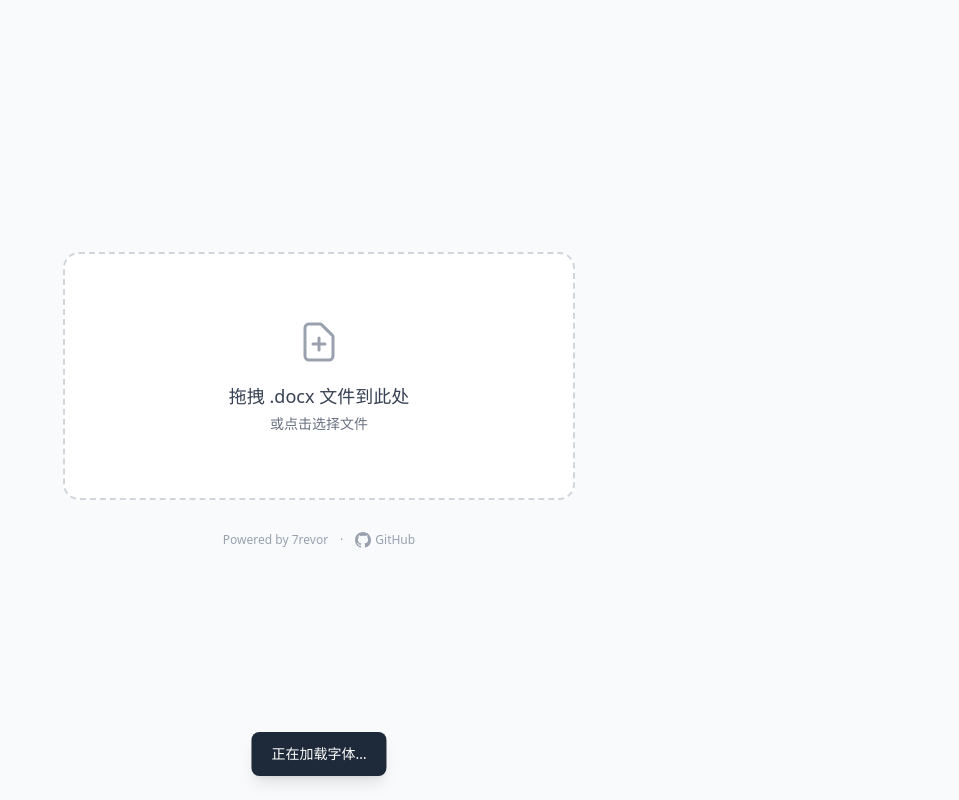
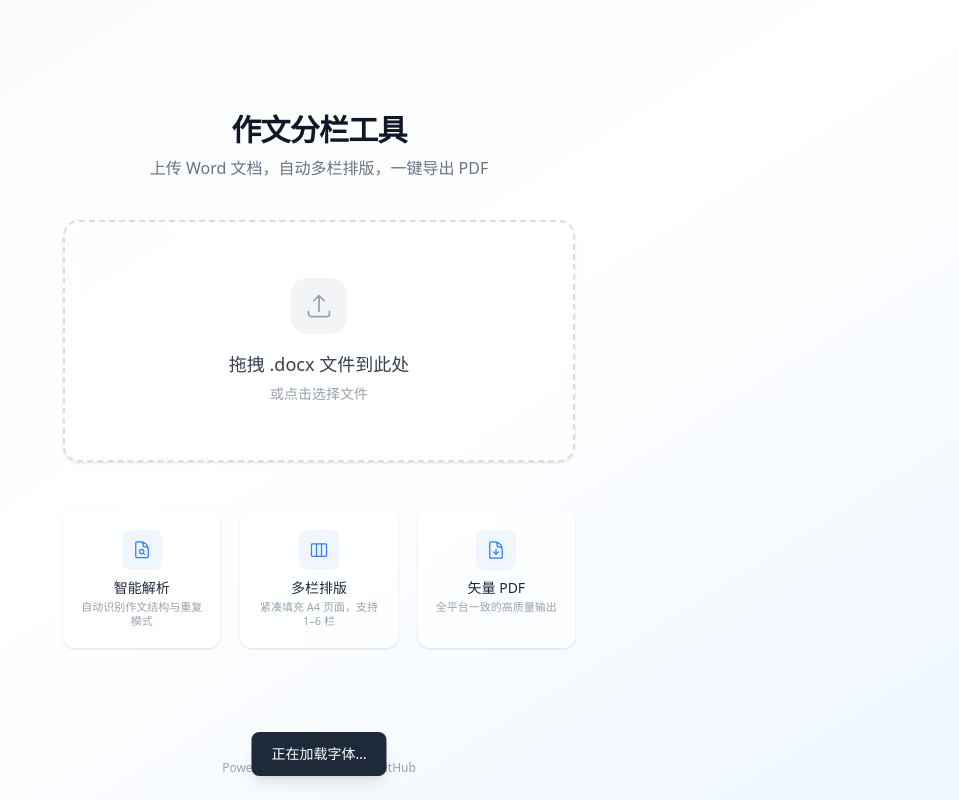
Before and after one commit to 7revor/essay-columns, a React (Vite) app: page / in a window 1280 px wide. Shown: the whole page, without its empty margins (321-1280 px from the left). Built offline with nearby package versions, Linux system fonts and the light colour scheme; no server answers.

Commit message:
feat: doc and style

```diff
--- a/src/components/FileUpload.tsx
+++ b/src/components/FileUpload.tsx
@@ -45,7 +45,7 @@ export default function FileUpload({ onUpload, compact, fileName }: Props) {
           onClick={() => inputRef.current?.click()}
           className="w-full rounded-lg border border-gray-300 bg-white px-3 py-2 text-sm text-gray-700 hover:bg-gray-50"
         >
-          {fileName ? `📄 ${fileName}` : "重新上传文件"}
+          {fileName ? `\u{1F4C4} ${fileName}` : "\u91CD\u65B0\u4E0A\u4F20\u6587\u4EF6"}
         </button>
         <input
           ref={inputRef}
@@ -58,41 +58,48 @@ export default function FileUpload({ onUpload, compact, fileName }: Props) {
     );
   }
 
+  const features = [
+    { icon: FileIcon, title: "\u667A\u80FD\u89E3\u6790", desc: "\u81EA\u52A8\u8BC6\u522B\u4F5C\u6587\u7ED3\u6784\u4E0E\u91CD\u590D\u6A21\u5F0F" },
+    { icon: ColumnsIcon, title: "\u591A\u680F\u6392\u7248", desc: "\u7D27\u51D1\u586B\u5145 A4 \u9875\u9762\uFF0C\u652F\u6301 1\u20136 \u680F" },
+    { icon: PdfIcon, title: "\u77E2\u91CF PDF", desc: "\u5168\u5E73\u53F0\u4E00\u81F4\u7684\u9AD8\u8D28\u91CF\u8F93\u51FA" },
+  ];
+
   return (
-    <div className="flex min-h-screen flex-col items-center justify-center bg-gray-50 p-4 sm:p-8">
+    <div className="flex min-h-screen flex-col bg-gradient-to-br from-slate-50 via-white to-blue-50">
+      <div className="flex flex-1 flex-col items-center justify-center px-4 py-12 sm:px-8">
+        <div className="mb-8 text-center sm:mb-10">
+          <h1 className="text-2xl font-bold tracking-tight text-gray-900 sm:text-3xl">
+            {"\u4F5C\u6587\u5206\u680F\u5DE5\u5177"}
+          </h1>
+          <p className="mt-2 text-sm text-gray-500 sm:text-base">
+            {"\u4E0A\u4F20 Word \u6587\u6863\uFF0C\u81EA\u52A8\u591A\u680F\u6392\u7248\uFF0C\u4E00\u952E\u5BFC\u51FA PDF"}
+          </p>
+        </div>
+
         <div
-        onDragOver={(e) => {
-          e.preventDefault();
-          setDragging(true);
-        }}
+          onDragOver={(e) => { e.preventDefault(); setDragging(true); }}
           onDragLeave={() => setDragging(false)}
           onDrop={onDrop}
           onClick={() => inputRef.current?.click()}
-        className={`flex w-full max-w-lg cursor-pointer flex-col items-center gap-4 rounded-2xl border-2 border-dashed p-8 sm:p-16 transition-colors ${
+          className={`group relative w-full max-w-lg cursor-pointer rounded-2xl border-2 border-dashed p-10 text-center transition-all duration-200 sm:p-14 ${
             dragging
-            ? "border-blue-500 bg-blue-50"
-            : "border-gray-300 bg-white hover:border-blue-400 hover:bg-gray-50"
+              ? "scale-[1.02] border-blue-500 bg-blue-50/80 shadow-lg shadow-blue-100"
+              : "border-gray-300/80 bg-white/60 shadow-sm backdrop-blur hover:border-blue-400 hover:bg-white hover:shadow-md"
           }`}
         >
-        <svg
-          className="h-12 w-12 text-gray-400"
-          fill="none"
-          viewBox="0 0 24 24"
-          stroke="currentColor"
-        >
-          <path
-            strokeLinecap="round"
-            strokeLinejoin="round"
-            strokeWidth={1.5}
-            d="M9 13h6m-3-3v6m5 5H7a2 2 0 01-2-2V5a2 2 0 012-2h5.586a1 1 0 01.707.293l5.414 5.414a1 1 0 01.293.707V19a2 2 0 01-2 2z"
-          />
+          <div className={`mx-auto mb-4 flex h-14 w-14 items-center justify-center rounded-2xl transition-colors ${
+            dragging ? "bg-blue-100 text-blue-600" : "bg-gray-100 text-gray-400 group-hover:bg-blue-50 group-hover:text-blue-500"
+          }`}>
+            <svg className="h-7 w-7" fill="none" viewBox="0 0 24 24" stroke="currentColor" strokeWidth={1.5}>
+              <path strokeLinecap="round" strokeLinejoin="round" d="M3 16.5v2.25A2.25 2.25 0 005.25 21h13.5A2.25 2.25 0 0021 18.75V16.5m-13.5-9L12 3m0 0l4.5 4.5M12 3v13.5" />
             </svg>
-        <div className="text-center">
+          </div>
           <p className="text-base font-medium text-gray-700 sm:text-lg">
-            拖拽 .docx 文件到此处
+            {"\u62D6\u62FD .docx \u6587\u4EF6\u5230\u6B64\u5904"}
           </p>
-          <p className="mt-1 text-xs text-gray-500 sm:text-sm">或点击选择文件</p>
-        </div>
+          <p className="mt-1.5 text-xs text-gray-400 sm:text-sm">
+            {"\u6216\u70B9\u51FB\u9009\u62E9\u6587\u4EF6"}
+          </p>
           <input
             ref={inputRef}
             type="file"
@@ -101,16 +108,30 @@ export default function FileUpload({ onUpload, compact, fileName }: Props) {
             onChange={onInputChange}
           />
         </div>
-      <footer className="mt-8 flex items-center gap-3 text-xs text-gray-400">
+
+        <div className="mt-10 grid w-full max-w-lg grid-cols-3 gap-3 sm:mt-12 sm:gap-5">
+          {features.map((f) => (
+            <div key={f.title} className="flex flex-col items-center rounded-xl bg-white/70 px-3 py-4 shadow-sm backdrop-blur sm:px-4 sm:py-5">
+              <div className="mb-2 flex h-9 w-9 items-center justify-center rounded-lg bg-blue-50 text-blue-500 sm:h-10 sm:w-10">
+                <f.icon />
+              </div>
+              <span className="text-xs font-medium text-gray-800 sm:text-sm">{f.title}</span>
+              <span className="mt-0.5 text-center text-[10px] leading-tight text-gray-400 sm:text-[11px]">{f.desc}</span>
+            </div>
+          ))}
+        </div>
+      </div>
+
+      <footer className="flex items-center justify-center gap-3 pb-6 text-xs text-gray-400">
         <span>Powered by 7revor</span>
-        <span>·</span>
+        <span className="text-gray-300">|</span>
         <a
           href="https://github.com/7revor/essay-columns"
           target="_blank"
           rel="noopener noreferrer"
-          className="inline-flex items-center gap-1 text-gray-400 hover:text-gray-600 transition-colors"
+          className="inline-flex items-center gap-1 text-gray-400 transition-colors hover:text-gray-600"
         >
-          <svg className="h-4 w-4" viewBox="0 0 16 16" fill="currentColor">
+          <svg className="h-3.5 w-3.5" viewBox="0 0 16 16" fill="currentColor">
             <path d="M8 0C3.58 0 0 3.58 0 8c0 3.54 2.29 6.53 5.47 7.59.4.07.55-.17.55-.38 0-.19-.01-.82-.01-1.49-2.01.37-2.53-.49-2.69-.94-.09-.23-.48-.94-.82-1.13-.28-.15-.68-.52-.01-.53.63-.01 1.08.58 1.23.82.72 1.21 1.87.87 2.33.66.07-.52.28-.87.51-1.07-1.78-.2-3.64-.89-3.64-3.95 0-.87.31-1.59.82-2.15-.08-.2-.36-1.02.08-2.12 0 0 .67-.21 2.2.82.64-.18 1.32-.27 2-.27s1.36.09 2 .27c1.53-1.04 2.2-.82 2.2-.82.44 1.1.16 1.92.08 2.12.51.56.82 1.27.82 2.15 0 3.07-1.87 3.75-3.65 3.95.29.25.54.73.54 1.48 0 1.07-.01 1.93-.01 2.2 0 .21.15.46.55.38A8.01 8.01 0 0016 8c0-4.42-3.58-8-8-8z"/>
           </svg>
           GitHub
@@ -119,3 +140,27 @@ export default function FileUpload({ onUpload, compact, fileName }: Props) {
     </div>
   );
 }
+
+function FileIcon() {
+  return (
+    <svg className="h-5 w-5" fill="none" viewBox="0 0 24 24" stroke="currentColor" strokeWidth={1.5}>
+      <path strokeLinecap="round" strokeLinejoin="round" d="M19.5 14.25v-2.625a3.375 3.375 0 00-3.375-3.375h-1.5A1.125 1.125 0 0113.5 7.125v-1.5a3.375 3.375 0 00-3.375-3.375H8.25m5.231 13.481L15 17.25m-4.5-15H5.625c-.621 0-1.125.504-1.125 1.125v16.5c0 .621.504 1.125 1.125 1.125h12.75c.621 0 1.125-.504 1.125-1.125V11.25a9 9 0 00-9-9zm3.75 11.625a2.625 2.625 0 11-5.25 0 2.625 2.625 0 015.25 0z" />
+    </svg>
+  );
+}
+
+function ColumnsIcon() {
+  return (
+    <svg className="h-5 w-5" fill="none" viewBox="0 0 24 24" stroke="currentColor" strokeWidth={1.5}>
+      <path strokeLinecap="round" strokeLinejoin="round" d="M9 4.5v15m6-15v15m-10.875 0h15.75c.621 0 1.125-.504 1.125-1.125V5.625c0-.621-.504-1.125-1.125-1.125H4.125C3.504 4.5 3 5.004 3 5.625v12.75c0 .621.504 1.125 1.125 1.125z" />
+    </svg>
+  );
+}
+
+function PdfIcon() {
+  return (
+    <svg className="h-5 w-5" fill="none" viewBox="0 0 24 24" stroke="currentColor" strokeWidth={1.5}>
+      <path strokeLinecap="round" strokeLinejoin="round" d="M19.5 14.25v-2.625a3.375 3.375 0 00-3.375-3.375h-1.5A1.125 1.125 0 0113.5 7.125v-1.5a3.375 3.375 0 00-3.375-3.375H8.25m.75 12l3 3m0 0l3-3m-3 3v-6m-1.5-9H5.625c-.621 0-1.125.504-1.125 1.125v17.25c0 .621.504 1.125 1.125 1.125h12.75c.621 0 1.125-.504 1.125-1.125V11.25a9 9 0 00-9-9z" />
+    </svg>
+  );
+}
```
Also changed, not shown: 1 other file (tests, documents, lock files or other folders). Lines whose indentation alone changed are shown as unchanged.
